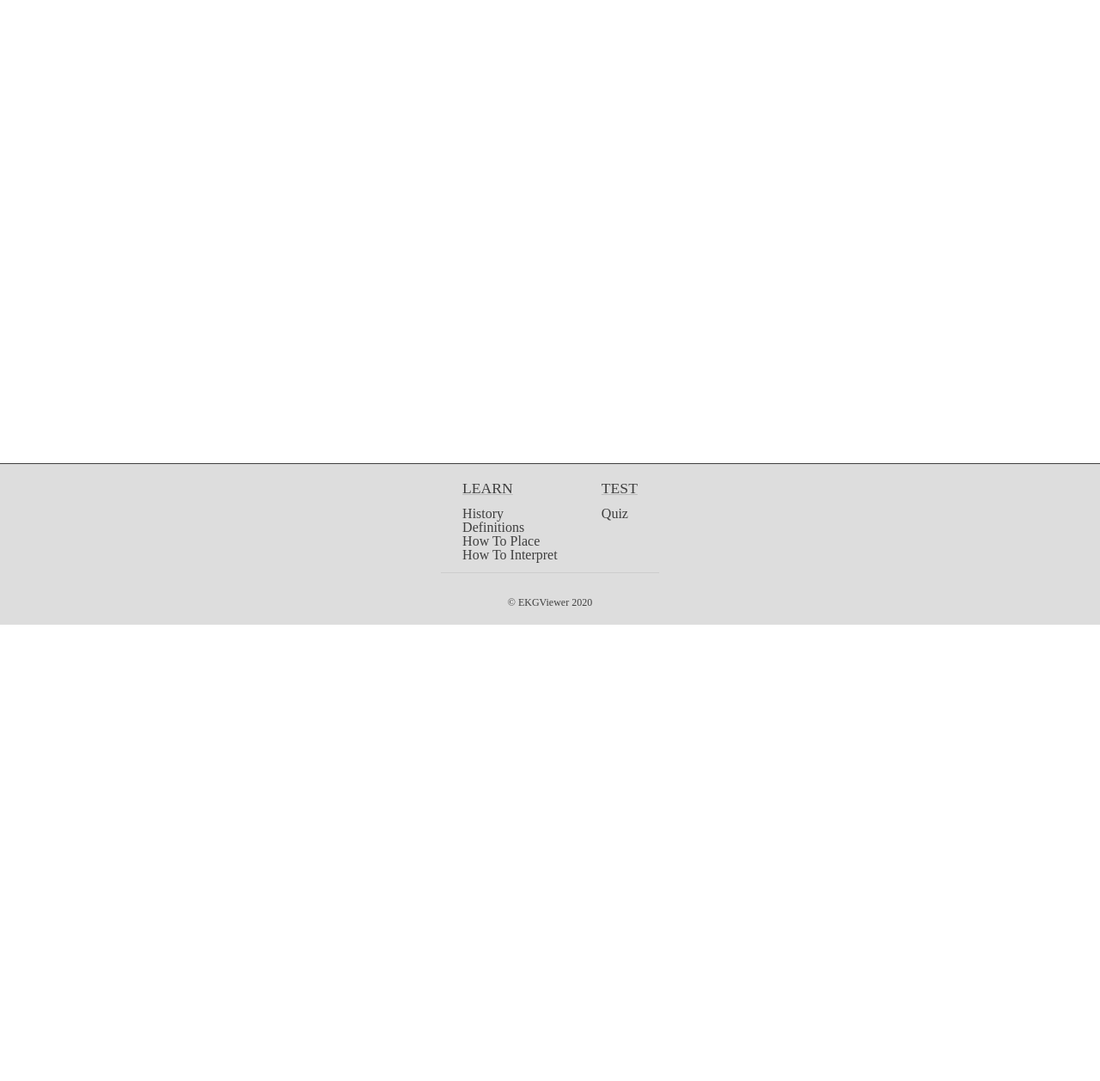
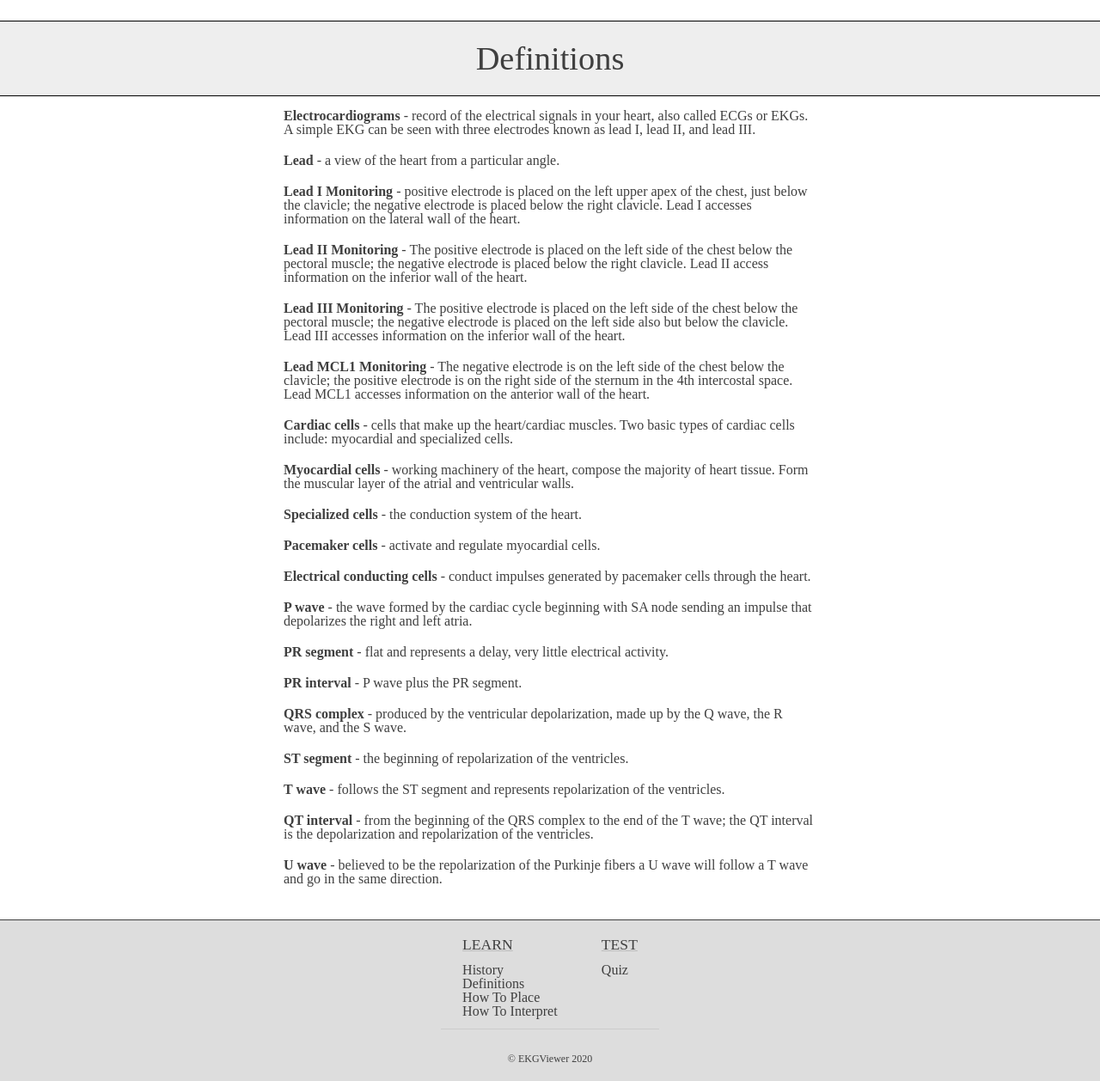
Before and after one commit to roched1atwit/EKGViewer, a PHP site: page /definitions.php in a window 1280 px wide. Shown: the part 73-1331 px from the top of the page at 86% size. Before the commit the page ends 800 px from the top, so only its background shows below. Run offline with PHP 8.4, Linux system fonts and the light colour scheme.

Commit message:
added basic text definitions

```diff
--- a/src/css/definitions.css
+++ b/src/css/definitions.css
@@ -0,0 +1,27 @@
+#content-wrapper {
+    padding: 3vh 0;
+}
+
+#content-wrapper h1 {
+    font-size: 2.4rem;
+    text-align: center;
+    padding: 3vh 0;
+    background-color: #eeeeee;
+    border: solid #000000;
+    border-width: 0.1rem 0;
+}
+
+.definitions div {
+    margin-left: auto;
+    margin-right: auto;
+    width: 50%;
+    padding: 5px;
+}
+
+b {
+    font-weight: bold;
+}
+
+.definitions li {
+    padding: 10px;
+}
--- a/src/definitions.php
+++ b/src/definitions.php
@@ -10,7 +10,34 @@
 
 <body>
     <?php include "./templates/page-header.php" ?>
-    <section id="content-wrapper"></section>
+    <section id="content-wrapper">
+        <h1>Definitions</h1>
+        <section class="definitions">
+            <div>
+                <ul>
+                    <li><b>Electrocardiograms</b> - record of the electrical signals in your heart, also called ECGs or EKGs. A simple EKG can be seen with three electrodes known as lead I, lead II, and lead III.</li>
+                    <li><b>Lead</b> - a view of the heart from a particular angle.</li>
+                    <li><b>Lead I Monitoring</b> - positive electrode is placed on the left upper apex of the chest, just below the clavicle; the negative electrode is placed below the right clavicle. Lead I accesses information on the lateral wall of the heart.</li>
+                    <li><b>Lead II Monitoring</b> - The positive electrode is placed on the left side of the chest below the pectoral muscle; the negative electrode is placed below the right clavicle. Lead II access information on the inferior wall of the heart.</li>
+                    <li><b>Lead III Monitoring</b> - The positive electrode is placed on the left side of the chest below the pectoral muscle; the negative electrode is placed on the left side also but below the clavicle. Lead III accesses information on the inferior wall of the heart.</li>
+                    <li><b>Lead MCL1 Monitoring</b> - The negative electrode is on the left side of the chest below the clavicle; the positive electrode is on the right side of the sternum in the 4th intercostal space. Lead MCL1 accesses information on the anterior wall of the heart.</li>
+                    <li><b>Cardiac cells</b> - cells that make up the heart/cardiac muscles. Two basic types of cardiac cells include: myocardial and specialized cells.</li>
+                    <li><b>Myocardial cells</b> - working machinery of the heart, compose the majority of heart tissue. Form the muscular layer of the atrial and ventricular walls.</li>
+                    <li><b>Specialized cells</b> - the conduction system of the heart.</li>
+                    <li><b>Pacemaker cells</b> - activate and regulate myocardial cells.</li>
+                    <li><b>Electrical conducting cells</b> - conduct impulses generated by pacemaker cells through the heart.</li>
+                    <li><b>P wave</b> - the wave formed by the cardiac cycle beginning with SA node sending an impulse that depolarizes the right and left atria.</li>
+                    <li><b>PR segment</b> - flat and represents a delay, very little electrical activity.</li>
+                    <li><b>PR interval</b> - P wave plus the PR segment.</li>
+                    <li><b>QRS complex</b> - produced by the ventricular depolarization, made up by the Q wave, the R wave, and the S wave.</li>
+                    <li><b>ST segment</b> - the beginning of repolarization of the ventricles.</li>
+                    <li><b>T wave</b> - follows the ST segment and represents repolarization of the ventricles.</li>
+                    <li><b>QT interval</b> - from the beginning of the QRS complex to the end of the T wave; the QT interval is the depolarization and repolarization of the ventricles.</li>
+                    <li><b>U wave</b> - believed to be the repolarization of the Purkinje fibers a U wave will follow a T wave and go in the same direction.</li>
+                </ul>
+            </div>
+        </section>
+    </section>
     <?php include "./templates/page-footer.php" ?>
 </body>
 
```
